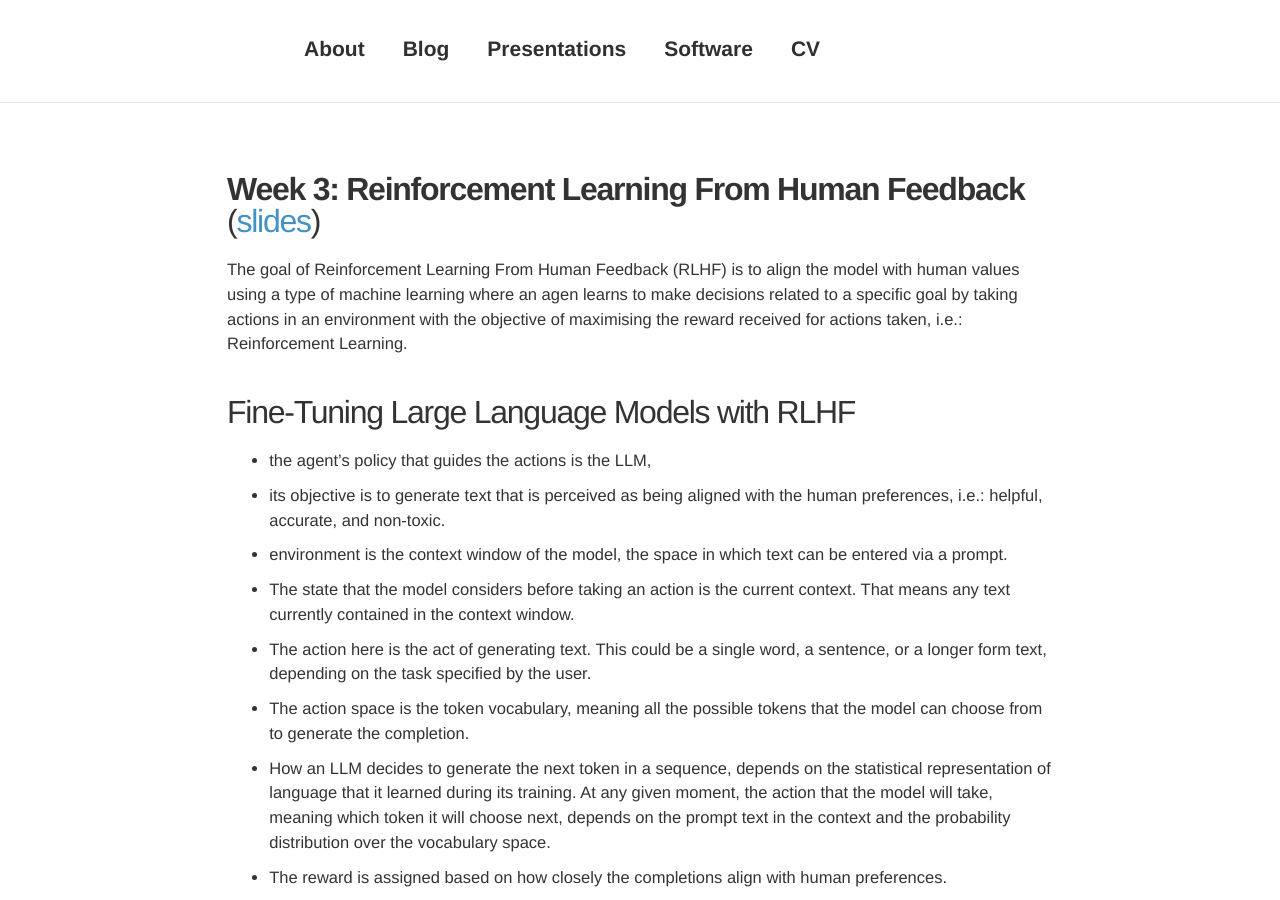
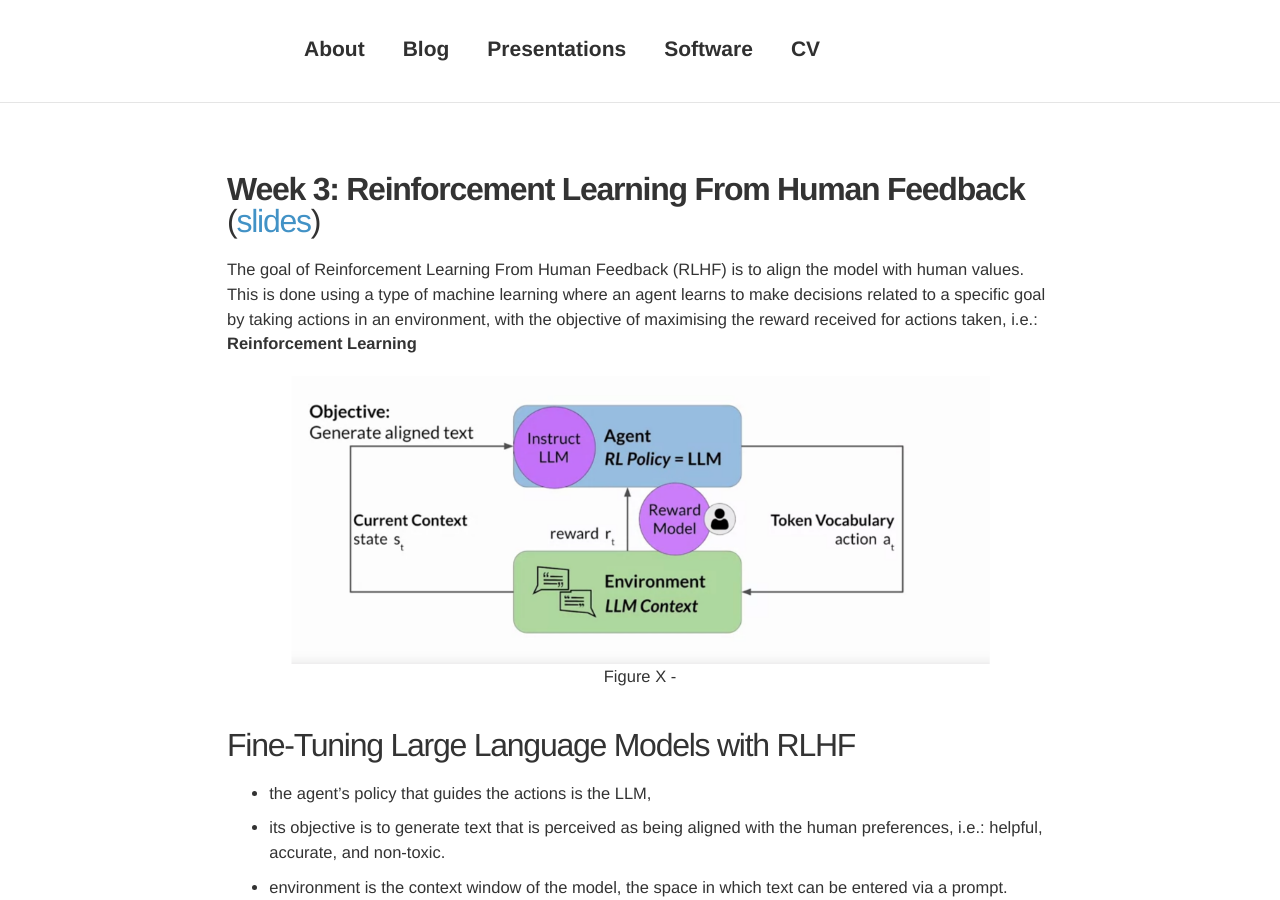
Before and after one commit to davidsbatista/davidsbatista.net, a Jekyll site: the page built from _posts/2023-09-15-Generative_AI_LLMs-Coursera.md, in a window 1280 px wide and 900 px high, scrolled down 9354 px. Built offline with Jekyll 4.4.1, drawn with Linux system fonts in a browser that asks for light colours; nearby versions of some CDN libraries; comment, search, counter and statistics services are not loaded.

Commit message:
adding images

```diff
--- a/_posts/2023-09-15-Generative_AI_LLMs-Coursera.md
+++ b/_posts/2023-09-15-Generative_AI_LLMs-Coursera.md
@@ -351,7 +351,14 @@ As with the LoRA method, one can also train soft prompts for different tasks and
 - Discuss the challenges that LLMs face with knowledge cut-offs, and explain how information retrieval and augmentation techniques can overcome these challenges
 -->
 
-The goal of Reinforcement Learning From Human Feedback (RLHF) is to align the model with human values using a type of machine learning where an agen learns to make decisions related to a specific goal by taking actions in an environment with the objective of maximising the reward received for actions taken, i.e.: Reinforcement Learning.
+The goal of Reinforcement Learning From Human Feedback (RLHF) is to align the model with human values. This is done using a type of machine learning where an agent learns to make decisions related to a specific goal by taking actions in an environment, with the objective of maximising the reward received for actions taken, i.e.: __Reinforcement Learning__
+
+
+<figure>
+  <img style="width: 85%; height: 85%" src="/assets/images/2023-09-15-RLHF-overview.png">
+  <figcaption>Figure X - </figcaption>
+</figure>
+
 
 
 ## Fine-Tuning Large Language Models with RLHF
```
Also changed, not shown: assets/images/2023-09-15-RLHF-overview.png (added).
